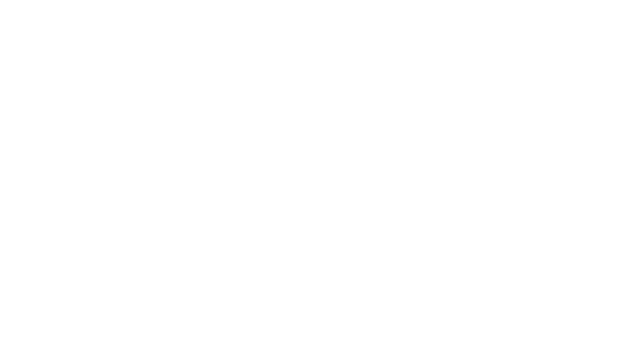
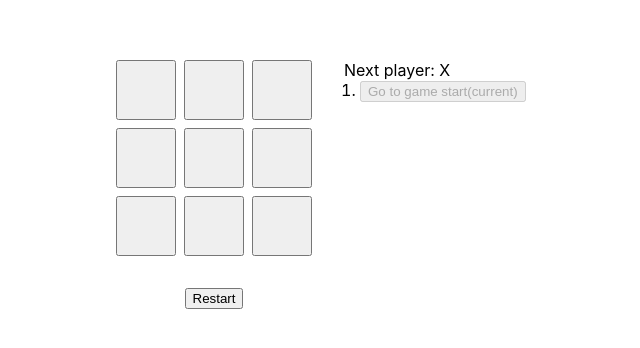
Before and after one commit to danieljpgo/tic-tac-toe, a React (Create React App) app: page / in a window 1280 px wide. Shown: the part 216-564 px from the top of the page, without its empty margins (312-952 px from the left). Built offline with nearby package versions, Linux system fonts and the light colour scheme.

Commit message:
feat: game component with  game managed state, utils functions for derived state

```diff
--- a/src/app/Game/index.tsx
+++ b/src/app/Game/index.tsx
@@ -1,5 +1,78 @@
+import * as React from 'react';
+import { calculateNextValue, calculateStatus, calculateWinner } from './utils';
+import { History, Squares, Square } from './types';
+import Steps from './Steps';
+import Board from './Board';
+
+const historyDefault: History = [Array.from({ length: 9 }, () => null)];
+const currentStepDefault = 0;
+
 const Game = () => {
-  return <div />;
-}
+  const [currentStep, setCurrentStep] = React.useState(currentStepDefault);
+  const [history, setHistory] = React.useState<History>(historyDefault);
+
+  const currentSquares = history[currentStep];
+  const winner = calculateWinner(currentSquares);
+  const nextValue = calculateNextValue(currentSquares);
+  const status = calculateStatus(winner, currentSquares, nextValue);
+
+  function handleSelectStep(step: number) {
+    setCurrentStep(step);
+  }
+
+  function handleRestartClick(defaultHistory: History, defaultStep: number) {
+    setHistory(defaultHistory);
+    setCurrentStep(defaultStep);
+  }
+
+  function handleSquaresChange(
+    position: number,
+    squares: Squares,
+    winnerArg: Square,
+    currentStepArg: number,
+    nextValueArg: Square,
+  ) {
+    if (!winnerArg && !squares[position]) {
+      const newHistory = history.slice(0, currentStepArg + 1);
+      const newSquares = squares.map((value, index) => (index === position ? nextValueArg : value));
+      setHistory([...newHistory, newSquares]);
+      setCurrentStep(newHistory.length);
+    }
+  }
+
+  return (
+    <div style={{ display: 'grid', gridTemplateColumns: '1fr 1fr', gap: 32 }}>
+      <div style={{ display: 'grid', placeItems: 'center', gap: 32 }}>
+        <Board
+          squares={currentSquares}
+          onSelectPosition={(position) => handleSquaresChange(
+            position,
+            currentSquares,
+            winner,
+            currentStep,
+            nextValue,
+          )}
+        />
+        <button
+          type="button"
+          onClick={() => handleRestartClick(
+            historyDefault,
+            currentStepDefault,
+          )}
+        >
+          Restart
+        </button>
+      </div>
+      <div>
+        <div>{status}</div>
+        <Steps
+          history={history}
+          currentStep={currentStep}
+          onSelectStep={(step) => handleSelectStep(step)}
+        />
+      </div>
+    </div>
+  );
+};
 
 export default Game;
--- /dev/null
+++ b/src/app/Game/utils.ts
@@ -0,0 +1,46 @@
+import { Squares, Square } from './types';
+
+// @TODO Add documentation
+
+export function calculateStatus(winner: Square, squares: Squares, nextValue: Square) {
+  if (winner) {
+    return `Winner: ${winner}`;
+  }
+  if (squares.every((value) => Boolean(value))) {
+    return 'Scratch: Cat\'s game';
+  }
+  return `Next player: ${nextValue}`;
+}
+
+export function calculateNextValue(squares: Squares) {
+  const xSquaresCount = squares.filter((r) => r === 'X').length;
+  const oSquaresCount = squares.filter((r) => r === 'O').length;
+
+  return oSquaresCount === xSquaresCount
+    ? 'X'
+    : 'O';
+}
+
+export function calculateWinner(squares: Squares) {
+  const lines = [
+    [0, 1, 2],
+    [3, 4, 5],
+    [6, 7, 8],
+    [0, 3, 6],
+    [1, 4, 7],
+    [2, 5, 8],
+    [0, 4, 8],
+    [2, 4, 6],
+  ];
+
+  const [winner] = lines.map((value) => {
+    const [a, b, c] = value;
+    if (squares[a] && squares[a] === squares[b] && squares[a] === squares[c]) {
+      return squares[a];
+    }
+    return null;
+  })
+    .filter((value) => Boolean(value));
+
+  return winner;
+}
--- a/src/app/index.tsx
+++ b/src/app/index.tsx
@@ -1,7 +1,7 @@
-import Game from "./Game";
+import Game from './Game';
 
 function App() {
-  return <Game />
+  return <Game />;
 }
 
 export default App;
--- a/src/index.css
+++ b/src/index.css
@@ -5,56 +5,22 @@ body {
     sans-serif;
   -webkit-font-smoothing: antialiased;
   -moz-osx-font-smoothing: grayscale;
+
+  height: 100vh;
 }
 
-code {
-  font-family: source-code-pro, Menlo, Monaco, Consolas, 'Courier New',
-    monospace;
+#root {
+  display: grid;
+  place-items: center;
+  height: 100vh;
 }
 
-/* =========== */
-
-.game {
-  font: 14px 'Century Gothic', Futura, sans-serif;
-  margin: 20px;
-  min-height: 260px;
+ol {
+  display: block;
+  list-style-type: decimal;
+  margin-block-start: 0;
+  margin-block-end: 0;
+  margin-inline-start: 0px;
+  margin-inline-end: 0px;
+  padding-inline-start: 16px;
 }
-
-.game ol,
-.game ul {
-  padding-left: 30px;
-}
-
-.game {
-  display: flex;
-  flex-direction: row;
-}
-
-.restart {
-  margin-top: 10px;
-}
-
-.square {
-  background: #fff;
-  border: 1px solid #999;
-  float: left;
-  font-size: 24px;
-  font-weight: bold;
-  line-height: 34px;
-  height: 34px;
-  margin-right: -1px;
-  margin-top: -1px;
-  padding: 0;
-  text-align: center;
-  width: 34px;
-}
-
-.square:focus {
-  outline: none;
-  background: #ddd;
-}
-
-.game-info {
-  margin-left: 20px;
-  min-width: 190px;
-}
--- a/src/index.tsx
+++ b/src/index.tsx
@@ -7,5 +7,5 @@ ReactDOM.render(
   <React.StrictMode>
     <App />
   </React.StrictMode>,
-  document.getElementById('root')
+  document.getElementById('root'),
 );
```
Also changed, not shown: 1 other file (tests, documents, lock files or other folders).
